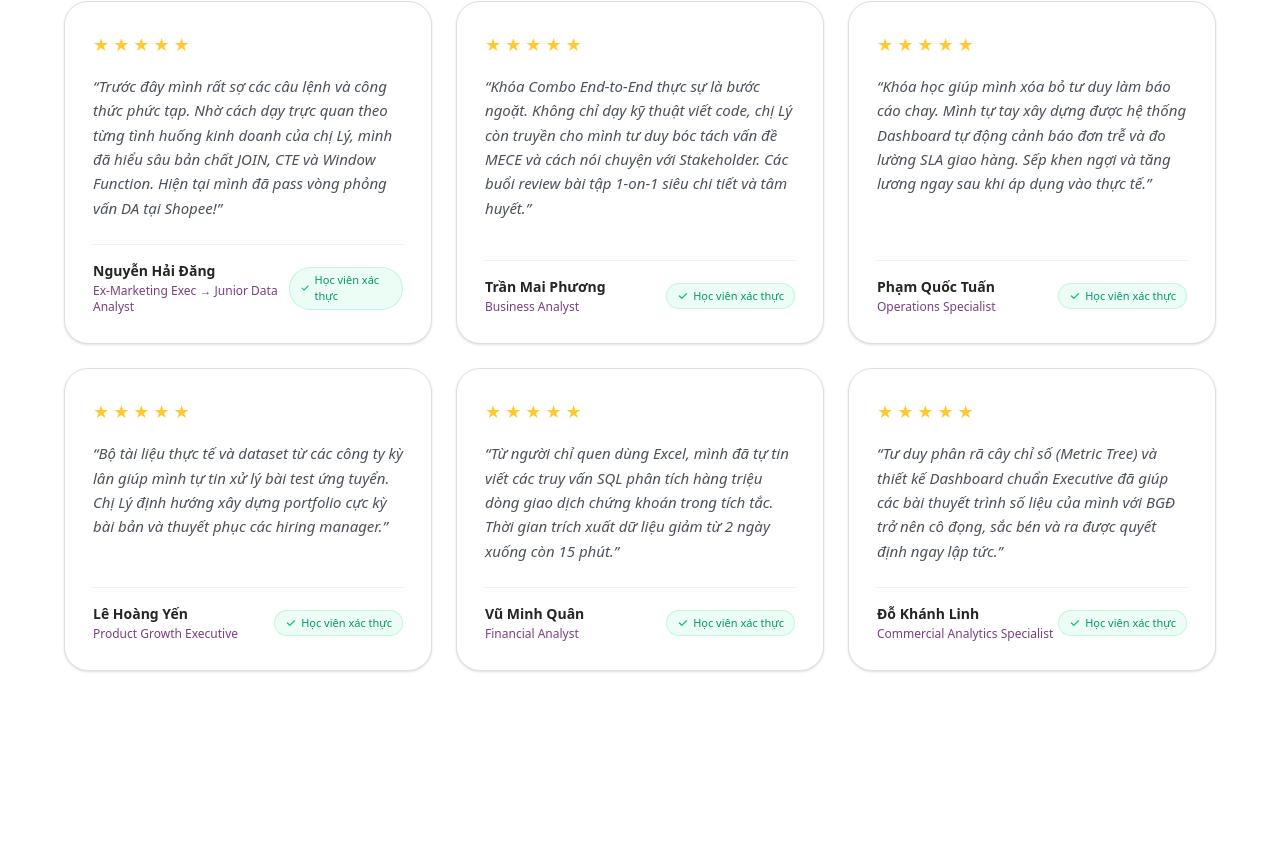
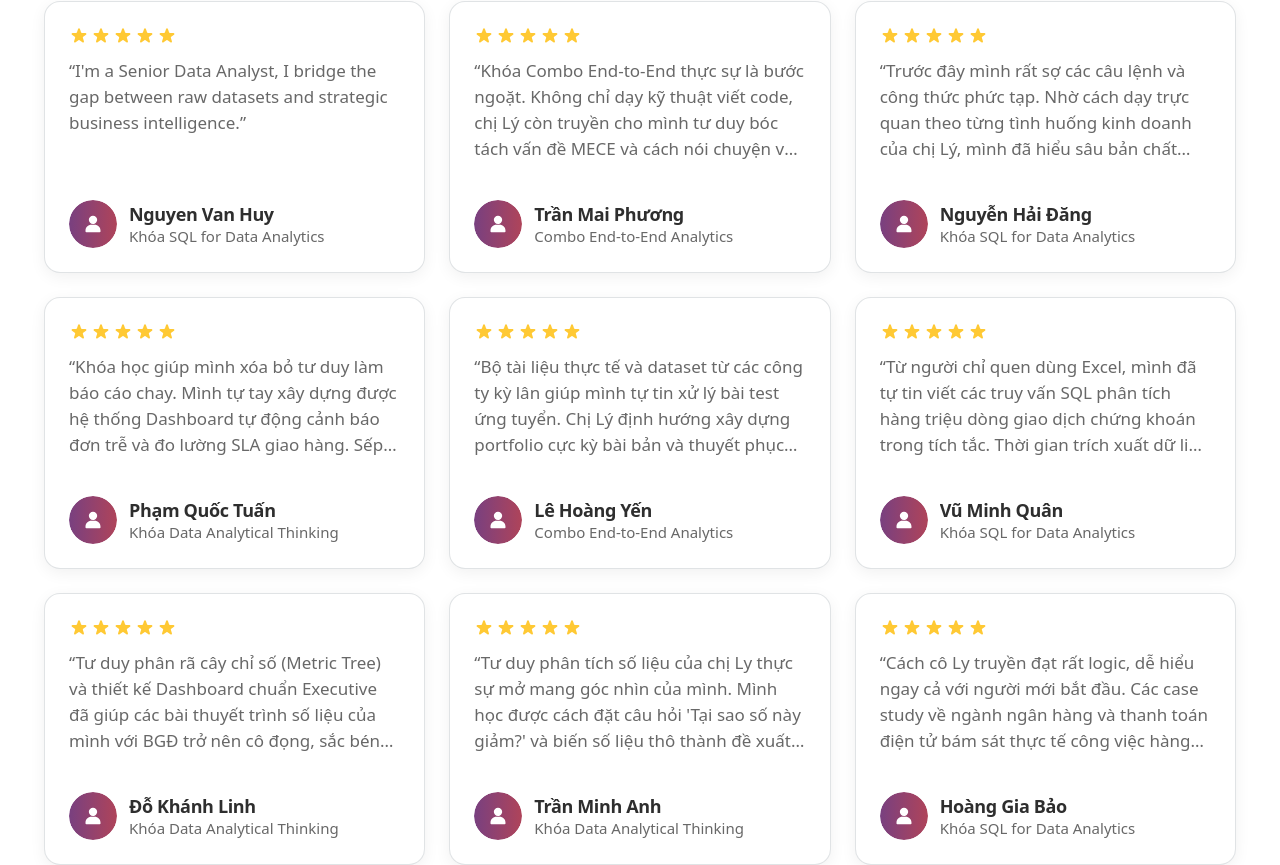
Before and after one commit to TruongHienTHMH/Ed_tech, a Next.js app: page / in a window 1280 px wide. Shown: the part 5748-6613 px from the top of the page. Built offline with nearby package versions, Linux system fonts and the light colour scheme; no server answers.

Commit message:
feat: redesign TestimonialsSection component with hover states and student icons

```diff
--- a/components/home/TestimonialsSection.tsx
+++ b/components/home/TestimonialsSection.tsx
@@ -1,27 +1,42 @@
 "use client";
 
-import React from "react";
+import React, { useState } from "react";
+import Image from "next/image";
 import { Badge } from "@/components/common/Badge";
 import { Testimonial } from "@/lib/cms/types";
 import { seedTestimonials } from "@/data/seed-data";
+
+function cn(...classes: (string | boolean | undefined | null)[]) {
+  return classes.filter(Boolean).join(" ");
+}
 
 interface TestimonialsSectionProps {
   testimonials?: Testimonial[];
 }
 
-export default function TestimonialsSection({ testimonials = seedTestimonials }: TestimonialsSectionProps) {
-  const activeTestimonials = (testimonials && testimonials.length > 0 ? testimonials : seedTestimonials).slice(0, 6);
+export default function TestimonialsSection({
+  testimonials = seedTestimonials,
+}: TestimonialsSectionProps) {
+  const [hoveredId, setHoveredId] = useState<string | null>(null);
+
+  const activeTestimonials = (
+    testimonials && testimonials.length > 0 ? testimonials : seedTestimonials
+  ).slice(0, 9);
+
   const displayList = activeTestimonials.map((t, idx) => ({
     id: t.id || `t-${idx}`,
     name: t.studentName,
-    role: t.studentRole || "Học viên DataWithLy",
+    role: t.role || t.studentRole || "Khóa SQL for Data Analytics",
     quote: t.comment || t.reviewText || "Khóa học rất thực chiến.",
     rating: t.rating || 5,
   }));
 
   return (
-    <section id="testimonials" className="relative w-full bg-white py-16 lg:py-24 overflow-hidden border-t border-neutral-100">
-      <div className="max-w-[1200px] mx-auto px-4 sm:px-6">
+    <section
+      id="testimonials"
+      className="relative w-full bg-white py-16 lg:py-24 overflow-hidden border-t border-neutral-100"
+    >
+      <div className="max-w-[1240px] mx-auto px-4 sm:px-6">
         {/* Header (Figma Node 12:892) */}
         <div className="flex flex-col items-center sm:items-start text-center sm:text-left mb-12">
           <div className="mb-3">
@@ -37,42 +52,89 @@ export default function TestimonialsSection({ testimonials = seedTestimonials }:
           </p>
         </div>
 
-        {/* Testimonials 3x2 Grid */}
+        {/* Testimonials 3x3 Grid (Figma Node 12:898) */}
         <div className="grid grid-cols-1 md:grid-cols-2 lg:grid-cols-3 gap-6">
-          {displayList.map((item) => (
+          {displayList.map((item) => {
+            const isHovered = hoveredId === item.id;
+
+            return (
               <div
                 key={item.id}
-              className="bg-white border border-neutral-200 rounded-3xl p-6 sm:p-7 shadow-sm hover:shadow-md transition-all flex flex-col justify-between"
+                onMouseEnter={() => setHoveredId(item.id)}
+                onMouseLeave={() => setHoveredId(null)}
+                className={cn(
+                  "group relative min-h-[272px] p-6 rounded-[16px] flex flex-col justify-between transition-all duration-300 cursor-pointer select-none",
+                  isHovered
+                    ? "bg-gradient-to-r from-[#784080] to-[#AF445A] drop-shadow-[0px_0px_20px_rgba(175,68,90,0.25)] -translate-y-1.5"
+                    : "bg-white border border-neutral-200/90 shadow-[0_4px_16px_rgba(0,0,0,0.06)] hover:border-[#AF445A]/30"
+                )}
               >
-              <div>
-                {/* 5 Stars */}
-                <div className="flex items-center gap-1 text-[#FFC934] mb-4">
+                {/* Upper Section: 5 Golden Stars & Review Quote */}
+                <div className="flex flex-col gap-3">
+                  {/* 5 Stars (Figma Node 12:902 - 20x20 gap 2px #FFC934) */}
+                  <div className="flex items-center gap-[2px]">
                     {Array.from({ length: item.rating }).map((_, i) => (
-                    <span key={i} className="text-lg">★</span>
+                      <svg
+                        key={i}
+                        className="w-5 h-5 text-[#FFC934] fill-current shrink-0"
+                        viewBox="0 0 20 20"
+                      >
+                        <path d="M9.049 2.927c.3-.921 1.603-.921 1.902 0l1.07 3.292a1 1 0 00.95.69h3.462c.969 0 1.371 1.24.588 1.81l-2.8 2.034a1 1 0 00-.364 1.118l1.07 3.292c.3.921-.755 1.688-1.54 1.118l-2.8-2.034a1 1 0 00-1.175 0l-2.8 2.034c-.784.57-1.838-.197-1.539-1.118l1.07-3.292a1 1 0 00-.364-1.118L2.98 8.72c-.783-.57-.38-1.81.588-1.81h3.461a1 1 0 00.951-.69l1.07-3.292z" />
+                      </svg>
                     ))}
                   </div>
 
-                {/* Quote */}
-                <p className="text-neutral-700 text-sm sm:text-[15px] leading-relaxed italic mb-6">
-                  &ldquo;{item.quote}&rdquo;
+                  {/* Review Text */}
+                  <p
+                    className={cn(
+                      "font-medium text-[16px] sm:text-[17px] leading-[26px] line-clamp-4 transition-colors duration-200",
+                      isHovered ? "text-white" : "text-[#686868]"
+                    )}
+                  >
+                    “{item.quote}”
                   </p>
                 </div>
 
-              {/* Student Info - Clean typography without avatar as requested */}
-              <div className="flex items-center justify-between pt-4 border-t border-neutral-100">
-                <div>
-                  <h3 className="font-bold text-sm text-[#252525]">{item.name}</h3>
-                  <p className="text-xs text-[#784080] font-medium mt-0.5">{item.role}</p>
+                {/* Footer Section: Avatar + Student Meta */}
+                <div className="flex items-center gap-3 pt-4 mt-2">
+                  {/* Dynamic Avatar based on Hover State */}
+                  <div className="relative w-12 h-12 rounded-full overflow-hidden shrink-0">
+                    <Image
+                      src={
+                        isHovered
+                          ? "/assets/mentor/icon-student-white.svg"
+                          : "/assets/mentor/icon-student-primary.svg"
+                      }
+                      alt={item.name}
+                      width={48}
+                      height={48}
+                      className="w-full h-full object-cover transition-transform duration-300 group-hover:scale-105"
+                    />
                   </div>
-                <span className="inline-flex items-center gap-1 text-[11px] font-medium text-emerald-600 bg-emerald-50 px-2.5 py-1 rounded-full border border-emerald-200/60">
-                  <svg className="w-3 h-3 text-emerald-500" fill="currentColor" viewBox="0 0 20 20">
-                    <path fillRule="evenodd" d="M16.707 5.293a1 1 0 010 1.414l-8 8a1 1 0 01-1.414 0l-4-4a1 1 0 011.414-1.414L8 12.586l7.293-7.293a1 1 0 011.414 0z" clipRule="evenodd" />
-                  </svg>
-                  Học viên xác thực
-                </span>
+
+                  {/* Name & Course / Role */}
+                  <div className="flex flex-col min-w-0">
+                    <h3
+                      className={cn(
+                        "font-bold text-[17px] sm:text-[18px] leading-[24px] tracking-[-0.02em] truncate transition-colors duration-200",
+                        isHovered ? "text-white" : "text-[#2E2E2E]"
+                      )}
+                    >
+                      {item.name}
+                    </h3>
+                    <p
+                      className={cn(
+                        "text-[14px] sm:text-[15px] leading-[20px] font-normal truncate transition-colors duration-200",
+                        isHovered ? "text-white/85" : "text-[#686868]"
+                      )}
+                    >
+                      {item.role}
+                    </p>
                   </div>
                 </div>
-          ))}
+              </div>
+            );
+          })}
         </div>
       </div>
     </section>
--- a/database/seeders/TestimonialSeeder.ts
+++ b/database/seeders/TestimonialSeeder.ts
@@ -5,10 +5,40 @@ export class TestimonialSeeder implements Seeder<Testimonial> {
   run(): Testimonial[] {
     return [
       {
-        id: "test-01",
+        id: "testi-01",
+        studentName: "Nguyen Van Huy",
+        studentRole: "Khóa SQL for Data Analytics",
+        role: "Khóa SQL for Data Analytics",
+        company: "MoMo",
+        courseId: "sql-for-data-analytics",
+        rating: 5,
+        comment:
+          "I'm a Senior Data Analyst, I bridge the gap between raw datasets and strategic business intelligence.",
+        reviewText:
+          "I'm a Senior Data Analyst, I bridge the gap between raw datasets and strategic business intelligence.",
+        avatarUrl: "/assets/mentor/icon-student-primary.svg",
+        isActive: true,
+      },
+      {
+        id: "testi-02",
+        studentName: "Trần Mai Phương",
+        studentRole: "Combo End-to-End Analytics",
+        role: "Combo End-to-End Analytics",
+        company: "MB Bank",
+        courseId: "end-to-end-analytics",
+        rating: 5,
+        comment:
+          "Khóa Combo End-to-End thực sự là bước ngoặt. Không chỉ dạy kỹ thuật viết code, chị Lý còn truyền cho mình tư duy bóc tách vấn đề MECE và cách nói chuyện với Stakeholder. Các buổi review bài tập 1-on-1 siêu chi tiết và tâm huyết.",
+        reviewText:
+          "Khóa Combo End-to-End thực sự là bước ngoặt. Không chỉ dạy kỹ thuật viết code, chị Lý còn truyền cho mình tư duy bóc tách vấn đề MECE và cách nói chuyện với Stakeholder. Các buổi review bài tập 1-on-1 siêu chi tiết và tâm huyết.",
+        avatarUrl: "/assets/mentor/icon-student-primary.svg",
+        isActive: true,
+      },
+      {
+        id: "testi-03",
         studentName: "Nguyễn Hải Đăng",
-        studentRole: "Ex-Marketing Exec → Junior Data Analyst",
-        role: "Ex-Marketing Exec → Junior Data Analyst",
+        studentRole: "Khóa SQL for Data Analytics",
+        role: "Khóa SQL for Data Analytics",
         company: "Shopee Vietnam",
         courseId: "sql-for-data-analytics",
         rating: 5,
@@ -16,29 +46,14 @@ export class TestimonialSeeder implements Seeder<Testimonial> {
           "Trước đây mình rất sợ các câu lệnh và công thức phức tạp. Nhờ cách dạy trực quan theo từng tình huống kinh doanh của chị Lý, mình đã hiểu sâu bản chất JOIN, CTE và Window Function. Hiện tại mình đã pass vòng phỏng vấn DA tại Shopee!",
         reviewText:
           "Trước đây mình rất sợ các câu lệnh và công thức phức tạp. Nhờ cách dạy trực quan theo từng tình huống kinh doanh của chị Lý, mình đã hiểu sâu bản chất JOIN, CTE và Window Function. Hiện tại mình đã pass vòng phỏng vấn DA tại Shopee!",
-        avatarUrl: "/assets/figma/e40866062bc7c3587c903859bd52be66623217cc.png",
+        avatarUrl: "/assets/mentor/icon-student-primary.svg",
         isActive: true,
       },
       {
-        id: "test-02",
-        studentName: "Trần Mai Phương",
-        studentRole: "Business Analyst",
-        role: "Business Analyst",
-        company: "MB Bank",
-        courseId: "end-to-end-analytics",
-        rating: 5,
-        comment:
-          "Khóa Combo End-to-End thực sự là bước ngoặt. Không chỉ dạy kỹ thuật viết code, chị Lý còn truyền cho mình tư duy bóc tách vấn đề MECE và cách nói chuyện với Stakeholder. Các buổi review bài tập 1-on-1 siêu chi tiết và tâm huyết.",
-        reviewText:
-          "Khóa Combo End-to-End thực sự là bước ngoặt. Không chỉ dạy kỹ thuật viết code, chị Lý còn truyền cho mình tư duy bóc tách vấn đề MECE và cách nói chuyện với Stakeholder. Các buổi review bài tập 1-on-1 siêu chi tiết và tâm huyết.",
-        avatarUrl: "/assets/figma/2fc0a1c70056162f5d32de1029e4b71d620e97c4.png",
-        isActive: true,
-      },
-      {
-        id: "test-03",
+        id: "testi-04",
         studentName: "Phạm Quốc Tuấn",
-        studentRole: "Operations Specialist",
-        role: "Operations Specialist",
+        studentRole: "Khóa Data Analytical Thinking",
+        role: "Khóa Data Analytical Thinking",
         company: "Giao Hàng Nhanh (GHN)",
         courseId: "data-analytical-thinking",
         rating: 5,
@@ -46,14 +61,14 @@ export class TestimonialSeeder implements Seeder<Testimonial> {
           "Khóa học giúp mình xóa bỏ tư duy làm báo cáo chay. Mình tự tay xây dựng được hệ thống Dashboard tự động cảnh báo đơn trễ và đo lường SLA giao hàng. Sếp khen ngợi và tăng lương ngay sau khi áp dụng vào thực tế.",
         reviewText:
           "Khóa học giúp mình xóa bỏ tư duy làm báo cáo chay. Mình tự tay xây dựng được hệ thống Dashboard tự động cảnh báo đơn trễ và đo lường SLA giao hàng. Sếp khen ngợi và tăng lương ngay sau khi áp dụng vào thực tế.",
-        avatarUrl: "/assets/figma/2a57d0c1a2a65bb9e121f9545459faf7c1b50587.png",
+        avatarUrl: "/assets/mentor/icon-student-primary.svg",
         isActive: true,
       },
       {
-        id: "test-04",
+        id: "testi-05",
         studentName: "Lê Hoàng Yến",
-        studentRole: "Product Growth Executive",
-        role: "Product Growth Executive",
+        studentRole: "Combo End-to-End Analytics",
+        role: "Combo End-to-End Analytics",
         company: "MoMo",
         courseId: "end-to-end-analytics",
         rating: 5,
@@ -61,14 +76,14 @@ export class TestimonialSeeder implements Seeder<Testimonial> {
           "Bộ tài liệu thực tế và dataset từ các công ty kỳ lân giúp mình tự tin xử lý bài test ứng tuyển. Chị Lý định hướng xây dựng portfolio cực kỳ bài bản và thuyết phục các hiring manager.",
         reviewText:
           "Bộ tài liệu thực tế và dataset từ các công ty kỳ lân giúp mình tự tin xử lý bài test ứng tuyển. Chị Lý định hướng xây dựng portfolio cực kỳ bài bản và thuyết phục các hiring manager.",
-        avatarUrl: "/assets/figma/b2b53a3cd8b4e6f2cfcc039b89d51637f8421060.png",
+        avatarUrl: "/assets/mentor/icon-student-primary.svg",
         isActive: true,
       },
       {
-        id: "test-05",
+        id: "testi-06",
         studentName: "Vũ Minh Quân",
-        studentRole: "Financial Analyst",
-        role: "Financial Analyst",
+        studentRole: "Khóa SQL for Data Analytics",
+        role: "Khóa SQL for Data Analytics",
         company: "VNDIRECT",
         courseId: "sql-for-data-analytics",
         rating: 5,
@@ -76,14 +91,14 @@ export class TestimonialSeeder implements Seeder<Testimonial> {
           "Từ người chỉ quen dùng Excel, mình đã tự tin viết các truy vấn SQL phân tích hàng triệu dòng giao dịch chứng khoán trong tích tắc. Thời gian trích xuất dữ liệu giảm từ 2 ngày xuống còn 15 phút.",
         reviewText:
           "Từ người chỉ quen dùng Excel, mình đã tự tin viết các truy vấn SQL phân tích hàng triệu dòng giao dịch chứng khoán trong tích tắc. Thời gian trích xuất dữ liệu giảm từ 2 ngày xuống còn 15 phút.",
-        avatarUrl: "/assets/figma/fb2492c1b7d7c65a104edaa8e809cc8a5a19315f.png",
+        avatarUrl: "/assets/mentor/icon-student-primary.svg",
         isActive: true,
       },
       {
-        id: "test-06",
+        id: "testi-07",
         studentName: "Đỗ Khánh Linh",
-        studentRole: "Commercial Analytics Specialist",
-        role: "Commercial Analytics Specialist",
+        studentRole: "Khóa Data Analytical Thinking",
+        role: "Khóa Data Analytical Thinking",
         company: "Unilever Vietnam",
         courseId: "data-analytical-thinking",
         rating: 5,
@@ -91,7 +106,37 @@ export class TestimonialSeeder implements Seeder<Testimonial> {
           "Tư duy phân rã cây chỉ số (Metric Tree) và thiết kế Dashboard chuẩn Executive đã giúp các bài thuyết trình số liệu của mình với BGĐ trở nên cô đọng, sắc bén và ra được quyết định ngay lập tức.",
         reviewText:
           "Tư duy phân rã cây chỉ số (Metric Tree) và thiết kế Dashboard chuẩn Executive đã giúp các bài thuyết trình số liệu của mình với BGĐ trở nên cô đọng, sắc bén và ra được quyết định ngay lập tức.",
-        avatarUrl: "/assets/figma/74b9c4a05863014e829874effcdb4e101a4bfaea.png",
+        avatarUrl: "/assets/mentor/icon-student-primary.svg",
+        isActive: true,
+      },
+      {
+        id: "testi-08",
+        studentName: "Trần Minh Anh",
+        studentRole: "Khóa Data Analytical Thinking",
+        role: "Khóa Data Analytical Thinking",
+        company: "Tiki",
+        courseId: "data-analytical-thinking",
+        rating: 5,
+        comment:
+          "Tư duy phân tích số liệu của chị Ly thực sự mở mang góc nhìn của mình. Mình học được cách đặt câu hỏi 'Tại sao số này giảm?' và biến số liệu thô thành đề xuất tăng doanh thu.",
+        reviewText:
+          "Tư duy phân tích số liệu của chị Ly thực sự mở mang góc nhìn của mình. Mình học được cách đặt câu hỏi 'Tại sao số này giảm?' và biến số liệu thô thành đề xuất tăng doanh thu.",
+        avatarUrl: "/assets/mentor/icon-student-primary.svg",
+        isActive: true,
+      },
+      {
+        id: "testi-09",
+        studentName: "Hoàng Gia Bảo",
+        studentRole: "Khóa SQL for Data Analytics",
+        role: "Khóa SQL for Data Analytics",
+        company: "ACB Bank",
+        courseId: "sql-for-data-analytics",
+        rating: 5,
+        comment:
+          "Cách cô Ly truyền đạt rất logic, dễ hiểu ngay cả với người mới bắt đầu. Các case study về ngành ngân hàng và thanh toán điện tử bám sát thực tế công việc hàng ngày.",
+        reviewText:
+          "Cách cô Ly truyền đạt rất logic, dễ hiểu ngay cả với người mới bắt đầu. Các case study về ngành ngân hàng và thanh toán điện tử bám sát thực tế công việc hàng ngày.",
+        avatarUrl: "/assets/mentor/icon-student-primary.svg",
         isActive: true,
       },
     ];
```
Also changed, not shown: public/assets/mentor/icon-student-primary.svg (added), public/assets/mentor/icon-student-white.svg (added), public/sheets/testimonials.csv (added). Lines whose indentation alone changed are shown as unchanged.
